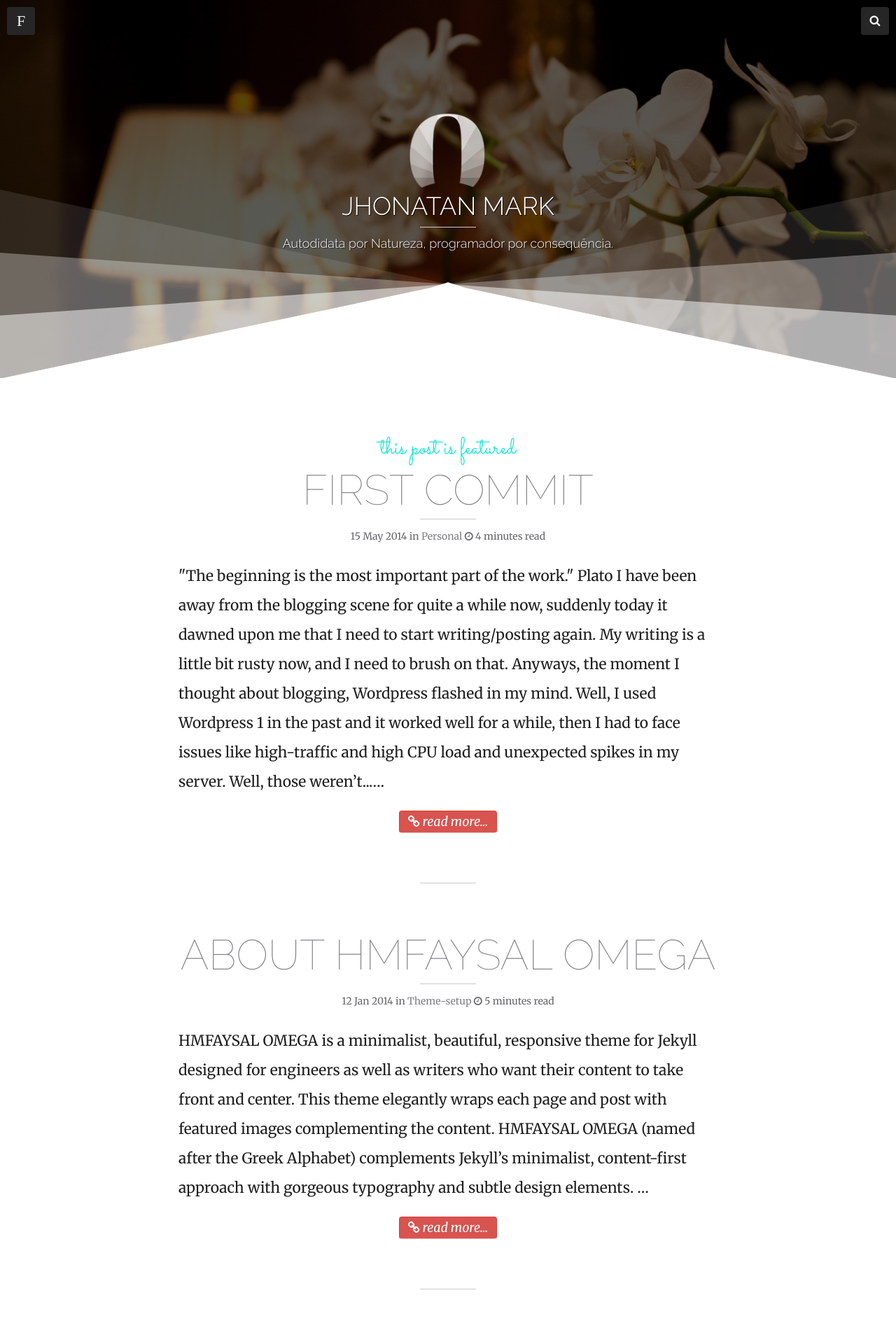
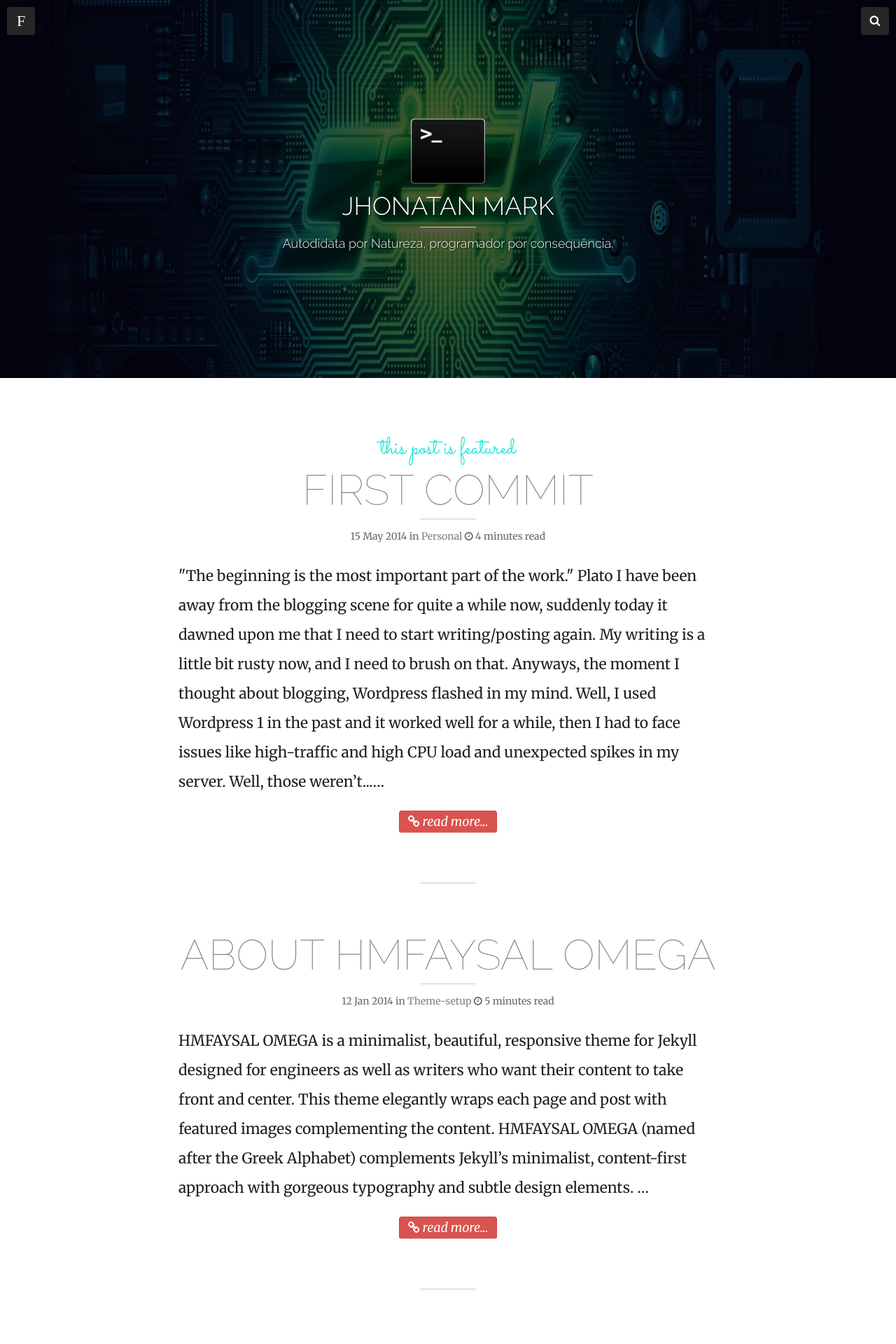
Before and after one commit to jhoemrs/old_theme, a Jekyll site: the page built from index.html, in a window 1280 px wide. Shown: the top 1920 px of the page at 70% size. Built offline with Jekyll 4.4.1, drawn with Linux system fonts in a browser that asks for light colours; nearby versions of some CDN libraries; the list of posts is cut into pages by our own code.

Commit message:
Geek Logo.

```diff
--- a/_config.yml
+++ b/_config.yml
@@ -1,9 +1,9 @@
 title:            Jhonatan Mark
 description:      "Autodidata por Natureza, programador por consequência."
-logo:             omikron.png
+logo:             minhaLogo.png
 disqus_shortname: jhoemrs
 # Assign a default image for your site's header and footer
-default_bg:       default_bg1.jpg
+default_bg:       geekdefault.jpg
 search:           true
 share:            true
 # Read Time is a calculator tp provide post read-time based on word count. Usage is recommended.
@@ -11,8 +11,8 @@ readtime:         true
 # Specify the average Words per minute. If not defined, 180 will be used
 wpm:				      200
 # Turn on or off the fin animations in the header and footer
-triangleheader:		true
-animated_fins:	  true
+triangleheader:		false
+animated_fins:	  false
 # Specify the fin color in RGB value
 fin_color:        "255,255,255"
 # Change url to your domain. Leave localhost server or blank when working locally.
```
Also changed, not shown: images/geekdefault.jpg (added).
